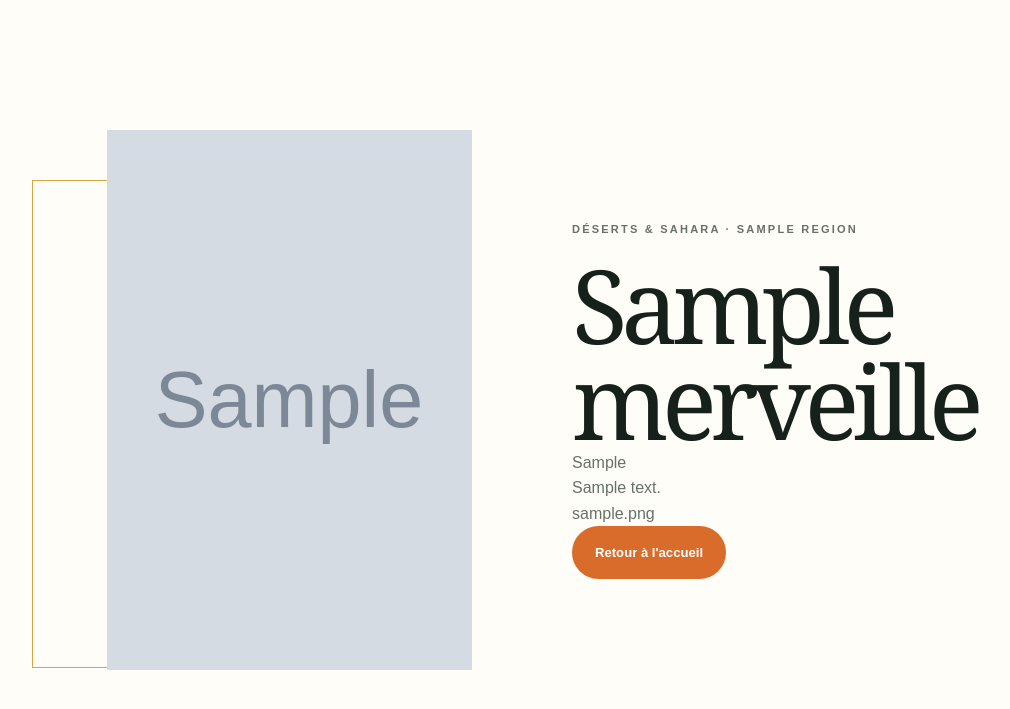
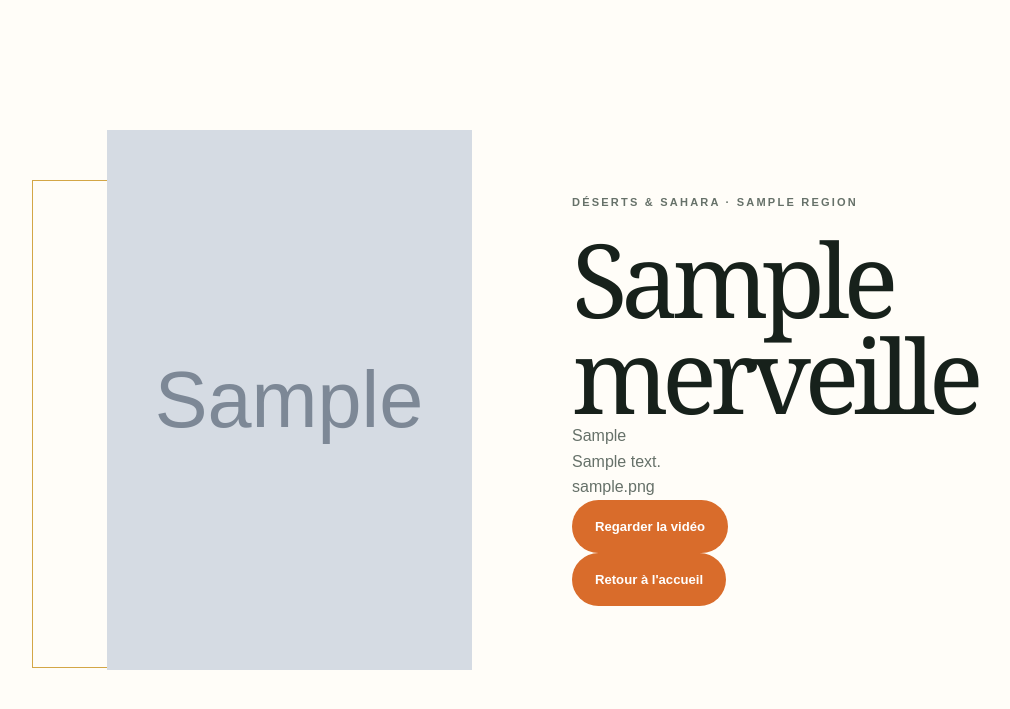
Before and after one commit to mabdourahamane886-lang/Le-niger-et-ses-merveilles, a Django app: a page that uses templates/explorer/merveille_detail.html in a window 1280 px wide. Shown: the top 709 px of the page, without its empty margins (8-1018 px from the left). Run offline with Django 4.2, Linux system fonts and the light colour scheme; tables that the repository leaves empty hold one stand-in row (values such as "Sample post"); grey boxes marked "Sample" are stand-in pictures.

Commit message:
Add wonder video links
Expose optional video URLs with a secure new-tab link on wonder detail pages.\n\nCo-authored-by: Copilot App <223556219+Copilot@users.noreply.github.com>

```diff
--- a/templates/explorer/merveille_detail.html
+++ b/templates/explorer/merveille_detail.html
@@ -28,6 +28,18 @@
           {{ merveille.credit_photo }}
         </p>
       {% endif %}
+      {% if merveille.video_url %}
+        <p>
+          <a
+            class="btn"
+            href="{{ merveille.video_url }}"
+            target="_blank"
+            rel="noopener noreferrer"
+          >
+            Regarder la vidéo
+          </a>
+        </p>
+      {% endif %}
       <p><a class="btn" href="{% url 'explorer:accueil' %}">Retour à l'accueil</a></p>
     </article>
   </main>
```
